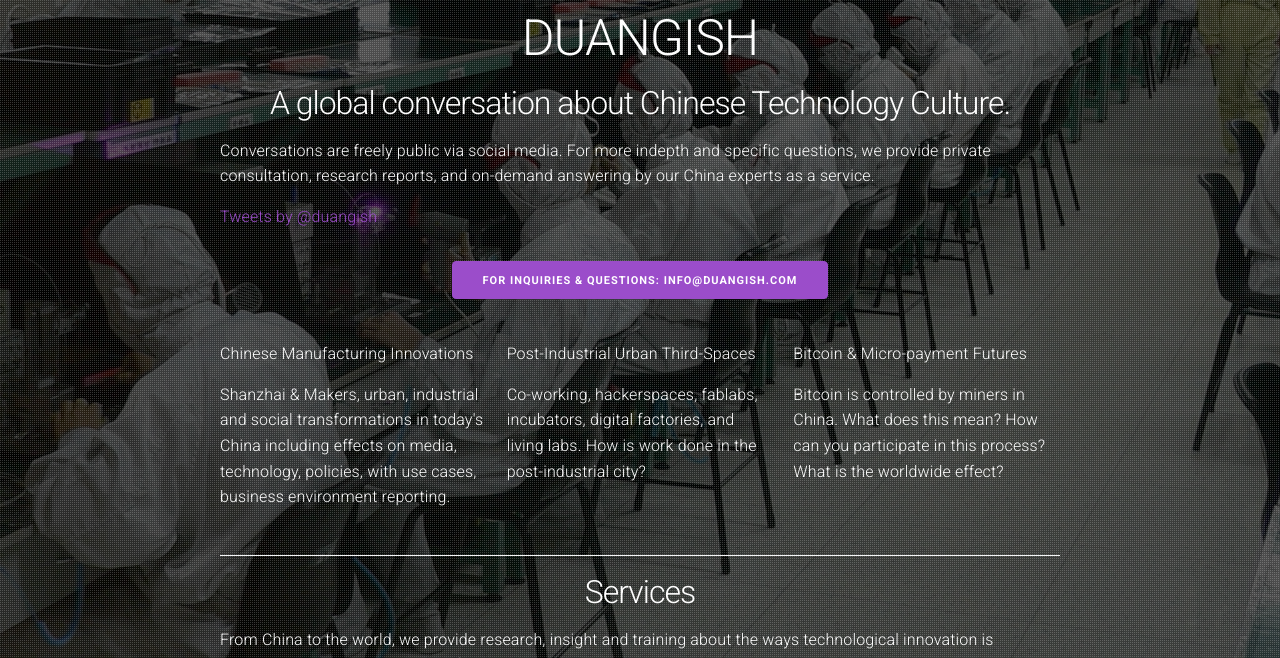
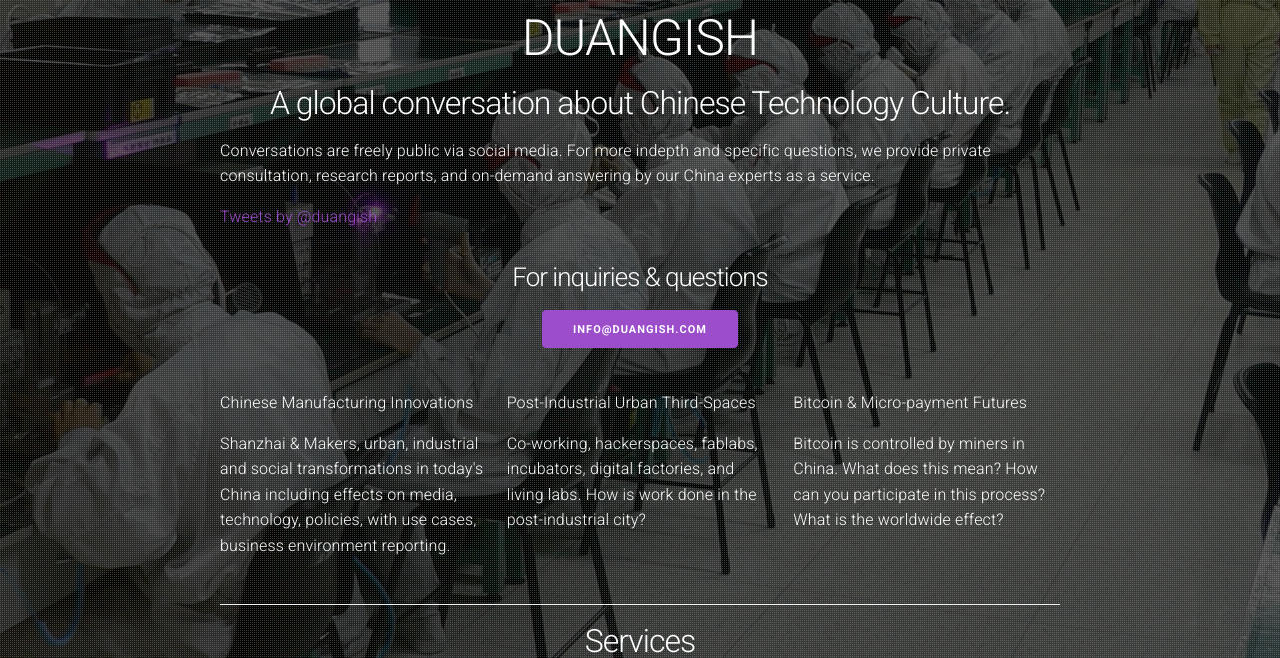
Before and after one commit to clemsos/duangish.github.io, a Jekyll site: the page built from index.md, in a window 1280 px wide and 900 px high, cut to the strip 242-900 px from the top of the window. Built offline with Jekyll 4.4.1, drawn with Linux system fonts in a browser that asks for light colours; nearby versions of some CDN libraries; comment, search, counter and statistics services are not loaded.

Commit message:
fix for mail button too large to fit on mobile

```diff
--- a/_includes/buy.html
+++ b/_includes/buy.html
@@ -1,3 +1,5 @@
 <div class="subscribe">
-  <a class="button button-subscribe" href="mailto:info@duangish.com">For inquiries & questions: info@duangish.com</a>
+  <h3>For inquiries & questions</h3>
+  <a class="button button-subscribe" href="mailto:info@duangish.com">info@duangish.com</a>
+
 </div>
```
